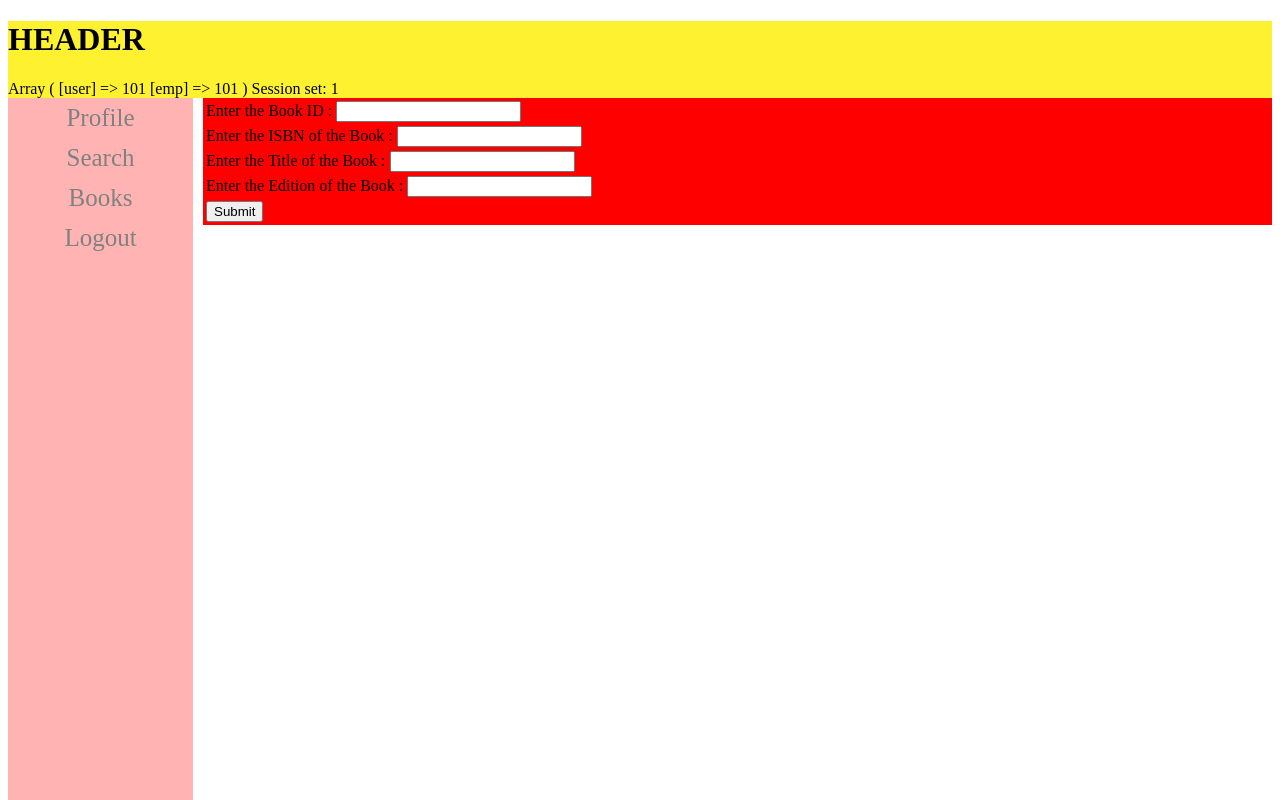
After one commit to whitehammer55/LibraryMgmtSys, a PHP site: page /add_books.php in a window 1280 px wide. The commit adds this page. Run offline with PHP 8.4, Linux system fonts and the light colour scheme; a user stored in the database is signed in.

Commit message:
Adding book to the DB from employee done

```diff
--- /dev/null
+++ b/add_books.php
@@ -0,0 +1,147 @@
+
+<!--
+    This is a template file.
+    When creating a new page,
+    copy this file, and then modify the main-content div
+    as per your needs.
+
+ -->
+
+<?php require_once 'common/global_constants.php'; ?>
+
+<!DOCTYPE html>
+<html lang="en">
+<head>
+    <meta charset="UTF-8">
+    <meta name="viewport" content="width=device-width, initial-scale=1.0">
+    <meta http-equiv="X-UA-Compatible" content="ie=edge">
+    <title>Document</title>
+
+    <link rel="stylesheet" type="text/css" href="style.php">
+
+</head>
+<body>
+    <div class="header">
+
+        <?php
+            // Uses absolute path when no forward slash
+            // Refer: https://stackoverflow.com/a/36577021
+            require_once 'common/header.php' ; ?>
+
+    </div>
+
+    <div class="nav-bar">
+        <?php
+            // Uses absolute path when no forward slash
+            // Refer: https://stackoverflow.com/a/36577021
+            require_once 'common/nav-bar.php' ?>
+    </div>
+
+    <div class="main-content">
+            <?php
+        // Database credentials
+        $dbhost = "localhost";
+        $dbuser = "root";
+        $dbpass = "";
+        $dbname = "wdl";
+
+
+        $mysqli = new mysqli($dbhost, $dbuser, $dbpass, $dbname);
+
+        if($mysqli->connect_errno){
+           echo "Failure to connect : (" . $mysqli->connect_errno . ") " . $mysqli->connect_error;
+           die;
+        }
+
+        ?>
+
+         <form name="add_books" method="POST">
+            <table >
+                <tr>
+                    <td>Enter the Book ID :
+                        <input type="text" name="BookID" required>
+                    </td>
+
+                </tr>
+                <tr>
+                    <td>Enter the ISBN of the Book :
+                        <input type="text" name="ISBN" required>
+                    </td>
+
+                </tr>
+                <tr>
+                    <td>Enter the Title of the Book :
+                        <input type="text" name="TITLE" required>
+                    </td>
+
+                </tr>
+                <tr>
+                    <td>Enter the Edition of the Book :
+                        <input type="text" name="EDITION" required>
+                    </td>
+
+                </tr>
+                <tr>
+                    <td>
+                        <input type="submit" name="submit">
+                    </td>
+
+                </tr>
+            </table>
+
+            <?php
+
+                if(isset($_POST['submit'])){
+
+                    $BID=$_POST['BookID'];
+                    $ISBN=$_POST['ISBN'];
+                    $title=$_POST['TITLE'];
+                    $edition=$_POST['EDITION'];
+
+
+
+                     $result = $mysqli->query("Select * from books;");
+                     if(!$result){
+                            echo "Error: (" . $mysqli->errno . ") " . $mysqli->error;
+                      }
+
+
+                     if($result->num_rows != 0){
+
+                         $check_book=$mysqli->query("select BookID from books where BookID='$BID'");
+                        if(!$check_book){
+                             echo "Error: (" . $mysqli->errno . ") " . $mysqli->error;
+
+                         }
+                        if ($check_book->num_rows!=0) {
+                            echo"<script>
+                                    alert('Error/Book already in the database');
+                            </script>";
+
+                        }
+
+
+                         else if($check_book->num_rows==0){
+                        mysqli_query($mysqli," INSERT INTO Books (BookID, ISBN, Title, Edition)
+                                                                VALUES ('$BID', '$ISBN', '$title', '$edition');");
+
+                            echo"<script>
+                                    alert('Book Added Successfully!');
+                            </script>";
+
+                        }
+
+
+                }
+            }
+
+
+             ?>
+
+
+
+
+    </div>
+
+</body>
+</html>
--- a/common/nav-bar.php
+++ b/common/nav-bar.php
@@ -43,6 +43,7 @@
   }
   else if(isset($_SESSION['emp'])) {
     // If employee
+    echo '<li><a href="add_books.php">Add Books</a></li>';
     echo '<li><a href="issue_books.php">Issue Books</a></li>';
     echo '<li><a href="reissue_return_books.php">Reissue/Return</a></li>';
   }
```
